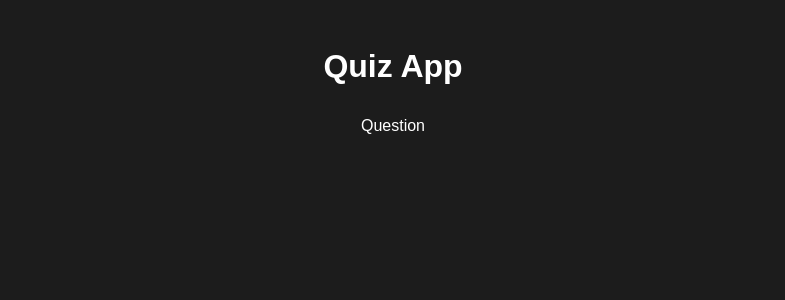
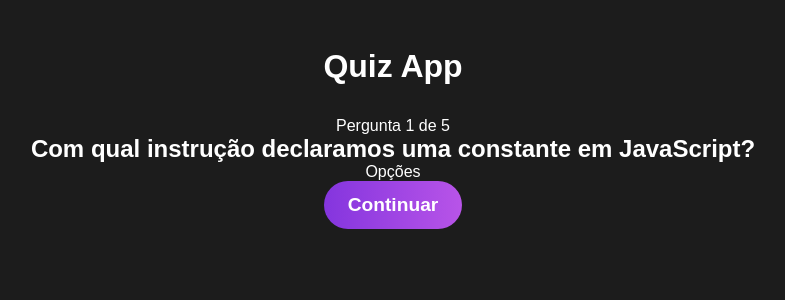
Before and after one commit to alexandrerogeriosn93/project-react-quiz, a React app: page / in a window 1280 px wide. Both pictures are taken after a click on the button "Iniciar". Shown: the top 300 px of the page, without its empty margins (247-1032 px from the left). Built offline with nearby package versions, Linux system fonts and the light colour scheme; the HTML template or start-up script is replaced by a standard one.

Commit message:
feat: return questions to user

```diff
--- a/src/App.jsx
+++ b/src/App.jsx
@@ -1,4 +1,4 @@
-import { useContext } from "react";
+import { useContext, useEffect } from "react";
 import { QuizContext } from "./context/quiz";
 
 import Question from "./components/Question";
@@ -8,6 +8,10 @@
 
 function App() {
   const [quizState, dispatch] = useContext(QuizContext);
+
+  useEffect(() => {
+    dispatch({ type: "REORDER_QUESTION" });
+  }, []);
 
   return (
     <div className="App">
--- a/src/components/Question.jsx
+++ b/src/components/Question.jsx
@@ -5,9 +5,20 @@
 
 const Question = () => {
   const [quizState, dispatch] = useContext(QuizContext);
-  console.log(quizState);
+  const currentQuestion = quizState.questions[quizState.currentQuestion];
 
-  return <div>Question</div>;
+  return (
+    <div id="question">
+      <p>
+        Pergunta {quizState.currentQuestion + 1} de {quizState.questions.length}
+      </p>
+      <h2>{currentQuestion.question}</h2>
+      <div id="options-container">
+        <p>Opções</p>
+      </div>
+      <button>Continuar</button>
+    </div>
+  );
 };
 
 export default Question;
--- a/src/context/quiz.jsx
+++ b/src/context/quiz.jsx
@@ -6,6 +6,7 @@
 const initialState = {
   gameStage: STAGES[0],
   questions,
+  currentQuestion: 0,
 };
 
 const quizReducer = (state, action) => {
@@ -14,6 +15,9 @@
   switch (action.type) {
     case "CHANGE_STATE":
       return { ...state, gameStage: STAGES[1] };
+    case "REORDER_QUESTION":
+      const reorderedQuestions = questions.sort(() => Math.random() - 0.5);
+      return { ...state, questions: reorderedQuestions };
     default:
       return state;
   }
```
